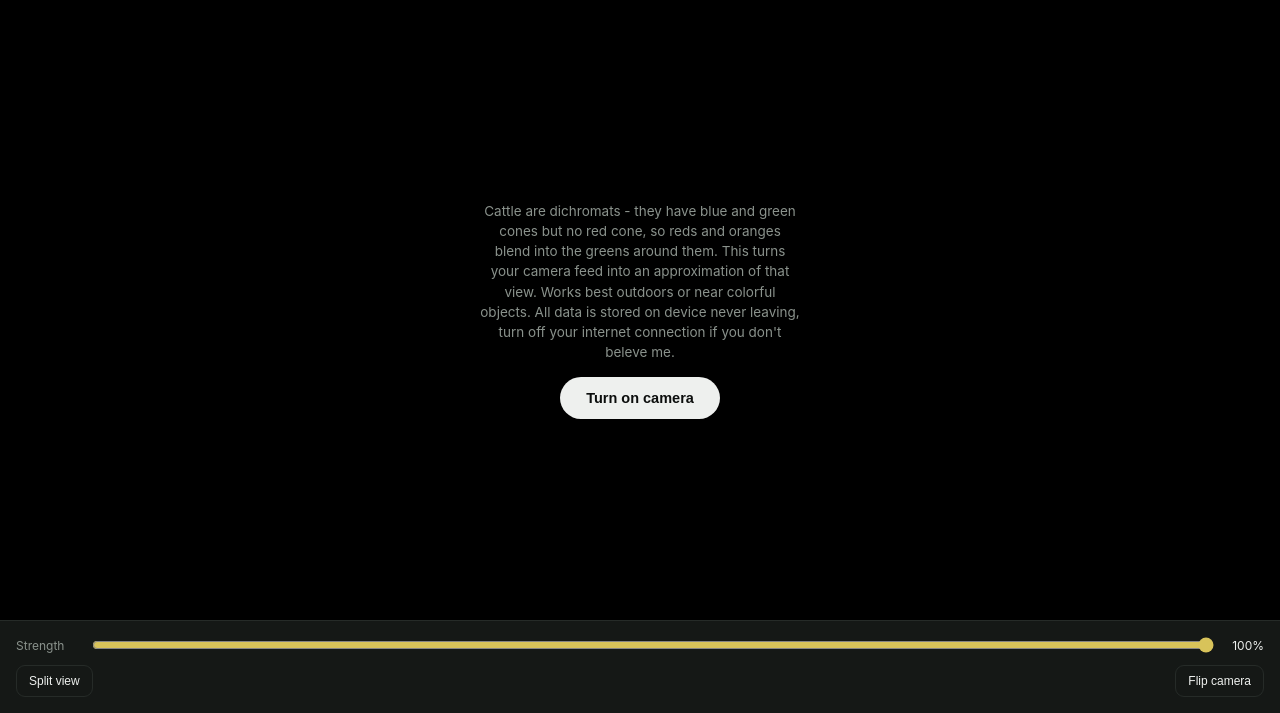
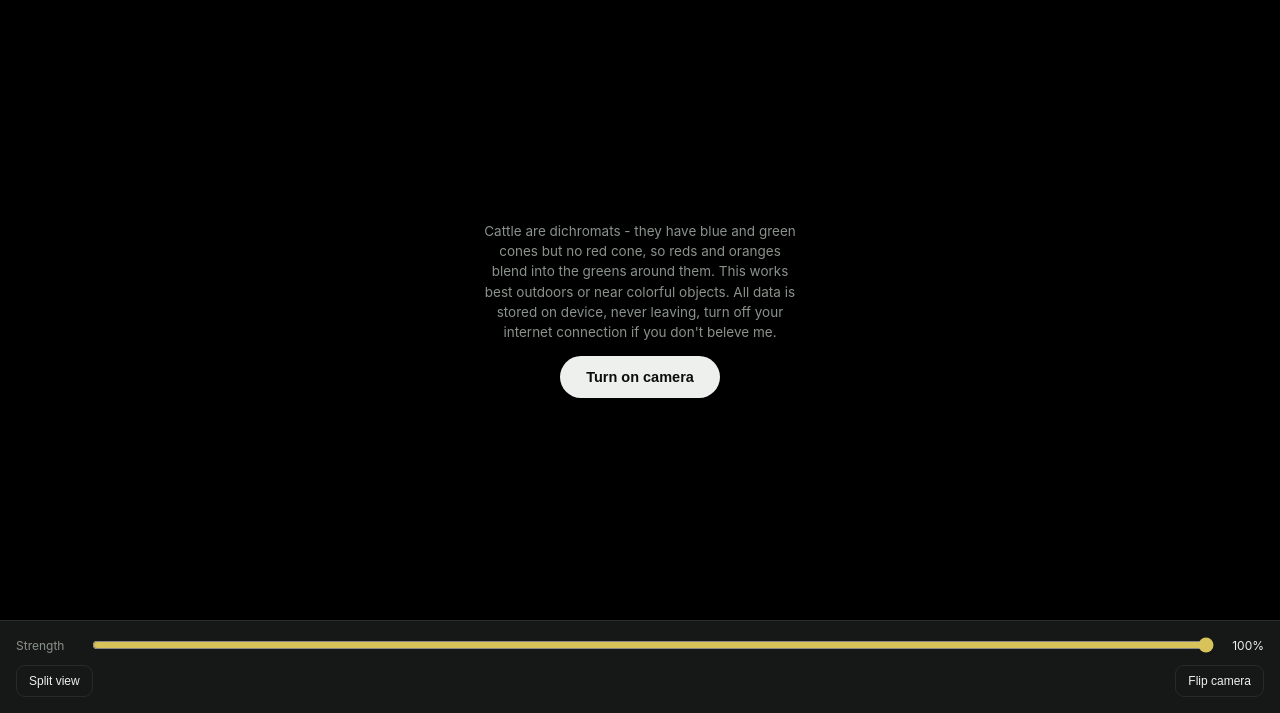
Before and after one commit to BatteryDrain/colorblind, a plain HTML site: page index.html in a window 1280 px wide. Shown: the part 87-800 px from the top of the page. Drawn offline with Linux system fonts and the light colour scheme.

Commit message:
updaed text again :)

```diff
--- a/index.html
+++ b/index.html
@@ -235,7 +235,7 @@
 
 <div class="stage" id="stage">
   <div class="placeholder" id="placeholder">
-    <p>Cattle are dichromats - they have blue and green cones but no red cone, so reds and oranges blend into the greens around them. This turns your camera feed into an approximation of that view. Works best outdoors or near colorful objects. All data is stored on device never leaving, turn off your internet connection if you don't beleve me.</p>
+    <p>Cattle are dichromats - they have blue and green cones but no red cone, so reds and oranges blend into the greens around them. This works best outdoors or near colorful objects. All data is stored on device, never leaving, turn off your internet connection if you don't beleve me.</p>
     <button class="start-btn" id="startBtn">Turn on camera</button>
   </div>
   <div class="error-box" id="errorBox">
```
